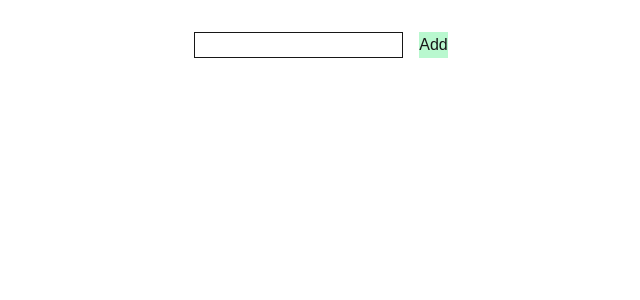
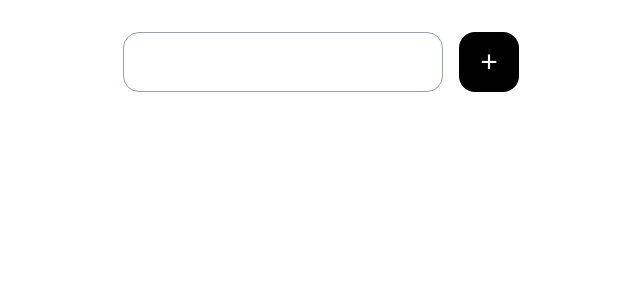
Before and after one commit to waynegio/tasklify, a Next.js app: page /page2 in a window 1280 px wide. Shown: the top 300 px of the page, without its empty margins (319-959 px from the left). Built offline with nearby package versions, Linux system fonts and the light colour scheme.

Commit message:
add design

```diff
--- a/app/page2/page.tsx
+++ b/app/page2/page.tsx
@@ -8,6 +8,9 @@ export default function Home() {
 
   const addTask = () => {
     if (text.trim() == "") {
+      setText("");
+      return;
+    } else if (text.length > 25) {
       setText("");
       return;
     }
@@ -36,22 +39,25 @@ export default function Home() {
         <div className="flex gap-4">
           <input
             type="text"
-            className="border"
+            className="w-80 border p-2 rounded-2xl border-gray-400 focus:border-gray-500 focus:shadow-md focus:border-4 focus:outline-none"
             value={text}
             onChange={(e) => setText(e.target.value)}
             onKeyDown={(e) => {
               if (e.key == "Enter") addTask();
             }}
           />
-          <button className="bg-green-200" onClick={() => addTask()}>
-            Add
+          <button
+            className="w-15 bg-black rounded-2xl aspect-square text-3xl text-white"
+            onClick={() => addTask()}
+          >
+            +
           </button>
         </div>
         <div className="flex flex-col gap-4 mt-4">
           {arr.map((task, index) => (
             <div
               key={index}
-              className="flex justify-between cursor-pointer border rounded-md"
+              className="flex cursor-pointer border-2 border-gray-300 rounded-2xl p-4"
               onClick={() => removeTask(index)}
             >
               <p>{task}</p>
--- a/package.json
+++ b/package.json
@@ -11,7 +11,8 @@
   "dependencies": {
     "next": "16.2.4",
     "react": "19.2.4",
-    "react-dom": "19.2.4"
+    "react-dom": "19.2.4",
+    "react-snowfall": "^2.4.0"
   },
   "devDependencies": {
     "@tailwindcss/postcss": "^4",
```
Also changed, not shown: 1 other file (tests, documents, lock files or other folders).
